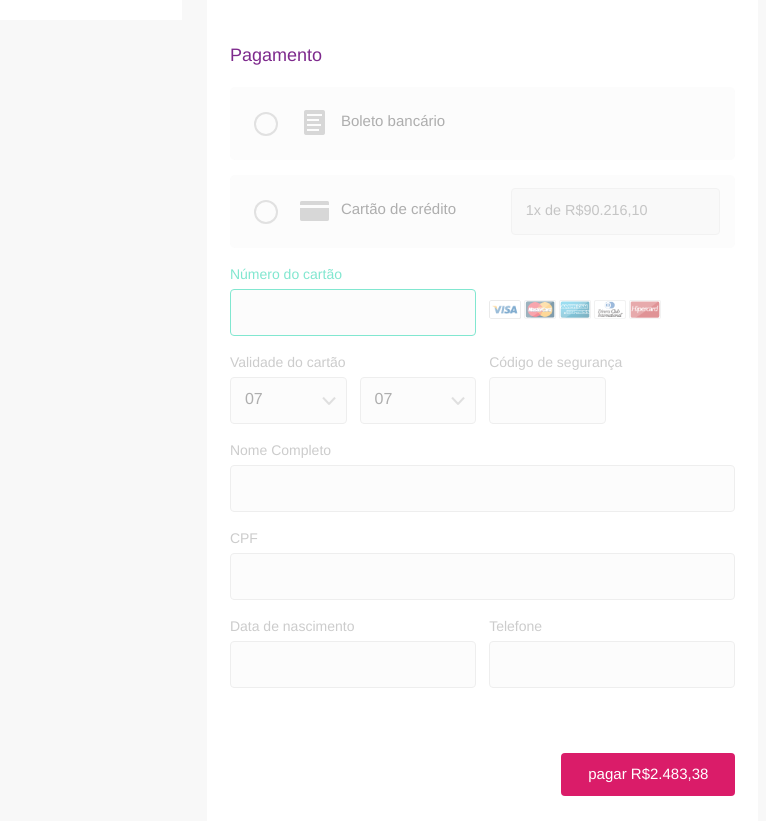
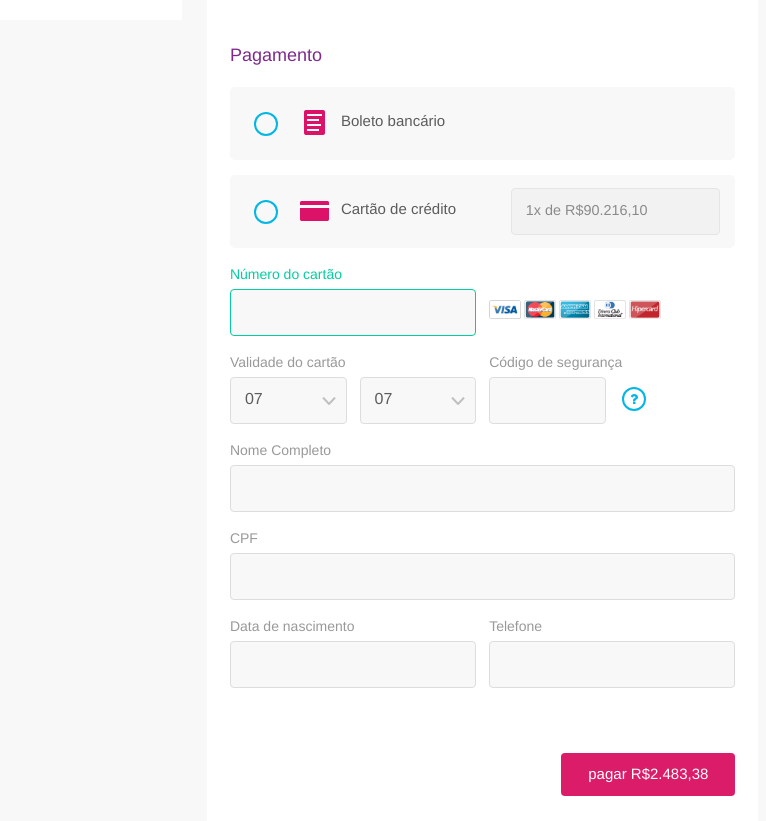
Before and after one commit to minestore/style-guide, a plain HTML site: page pages/checkout/step3.html in a window 1280 px wide. Shown: the part 691-1512 px from the top of the page, without its empty margins (362-1128 px from the left). Drawn offline with nearby package versions, Linux system fonts and the light colour scheme.

Commit message:
fixed #5 and added help popover in cvc

```diff
--- a/js/main.js
+++ b/js/main.js
@@ -75,7 +75,12 @@ $(function() {
 
       });
     }, 2000);
+  });
 
+  $("[data-toggle=popover]").popover({
+    trigger: 'hover',
+    placement: 'bottom',
+    container: 'body'
   });
 
 });
--- a/less/base/elements.less
+++ b/less/base/elements.less
@@ -279,6 +279,33 @@
     }
   }
 
+  .popover-icon {
+    .fa; .fa-question;
+
+    display: block;
+    position: relative;
+    text-align: center;
+    left: 0; right: 0; margin: 0 auto;
+    overflow: hidden;
+
+    @size: 24px;
+    width: @size !important;
+    height: @size;
+    top: 10px;
+    vertical-align: middle;
+
+    box-shadow: inset 0 0 0 2px @brand-info;
+    border-radius: 50%;
+    color: @brand-info;
+
+    &:before {
+      font-size: 14px;
+      line-height: @size + 1px;
+      position: absolute;
+      margin: 0 auto; left: 0; right: 0;
+    }
+  }
+
   .popover {
     .popover-title {
       font-weight: bold;
--- a/less/pages/checkout.less
+++ b/less/pages/checkout.less
@@ -9,14 +9,15 @@
       background: @gray-light;
       padding: 30px;
       .logo {
-        background: url(../img/logo.png) no-repeat center center;
-        background-size: auto 100%;
-        height: 70px;
+        text-align: center;
+        img {
+          height: 70px;
+        }
       }
       @media (max-width: @screen-xs-max) {
         padding: 15px;
         .logo {
-          height: 50px;
+          img { height: 50px; }
         }
       }
     }
--- a/pages/checkout/step3.html
+++ b/pages/checkout/step3.html
@@ -12,6 +12,8 @@
 	<script src="http://ajax.googleapis.com/ajax/libs/jquery/1.10.2/jquery.min.js"></script>
 	<script src="../../js/cardcheck.js"></script>
 	<script src="../../js/sticky-kit.min.js"></script>
+  <script src="../../js/bootstrap/tooltip.js"></script>
+  <script src="../../js/bootstrap/popover.js"></script>
 	<script src="../../js/main.js"></script>
 </head>
 <body class="checkout">
@@ -28,7 +30,7 @@
   </div>
 
 	<div class="header">
-		<div class="logo"></div>
+		<div class="logo"><img src="../../img/logo.png"></div>
 	</div>
 
 	<div class="steps">
@@ -158,7 +160,7 @@
 
 					<h3>Pagamento</h3>
 
-					<div class="form-section inactive">
+					<div class="form-section ">
 
 						<div class="form-group">
 							<label class="label-fill radio">
@@ -226,10 +228,15 @@
 								</select>
 							</div>
 							<div class="form-group col-sm-3">
-								<label>Código de segurança</label>
+								<label class="span-text">Código de segurança</label>
 								<input type="text" class="form-control">
 							</div>
-
+              <div class="form-group col-sm-1">
+                <label class="span-text"></label>
+                <div  class="popover-icon"
+                      data-toggle="popover"
+                      data-content="Esse código é muito importante para a sua segurança e a saúde do seu gato. Os cartões tem várias bandeiras e os países também."></div>
+              </div>
 							<div class="form-group col-sm-12">
 								<label>Nome Completo</label>
 								<input type="text" class="form-control">
```
Also changed, not shown: css/main.css.
